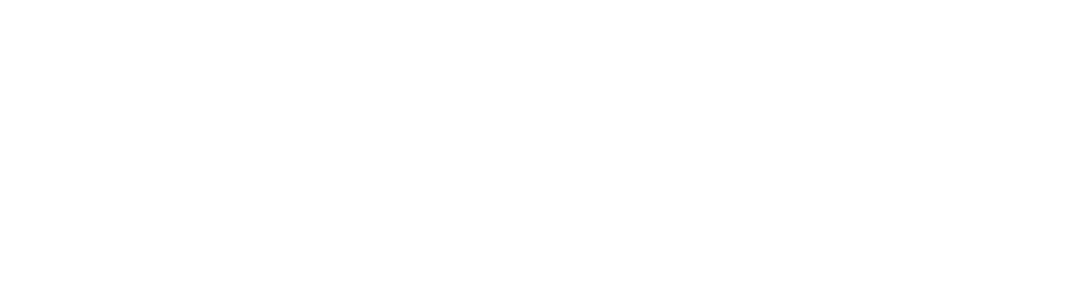
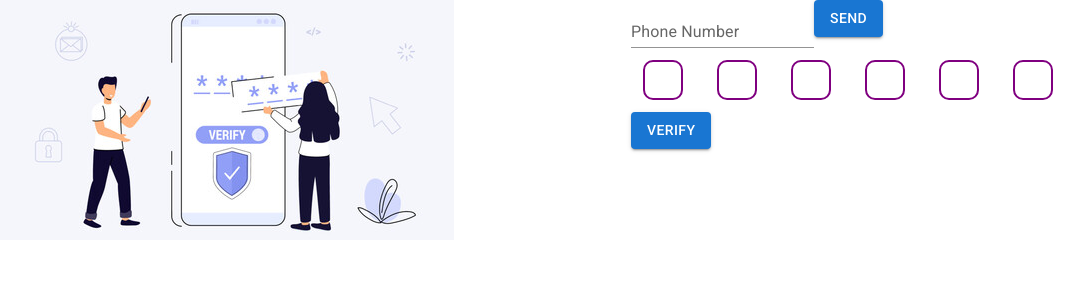
Before and after one commit to SankalpPyFever333/Floofy, a React (Create React App) app in the folder frontend/floofy/: page /GotoVerifyOtp in a window 1280 px wide. Before the commit this address had no page. Shown: the top 300 px of the page, without its empty margins (21-1105 px from the left). Built offline with nearby package versions, Linux system fonts and the light colour scheme.

Commit message:
added teh otp verification component and added firebase authentication

```diff
--- a/frontend/floofy/package.json
+++ b/frontend/floofy/package.json
@@ -13,11 +13,13 @@
     "animated": "^0.2.2",
     "axios": "^1.6.3",
     "bootstrap": "^5.3.2",
+    "firebase": "^10.7.2",
     "react": "^18.2.0",
     "react-bootstrap": "^2.9.2",
     "react-custom-scrollbars-2": "^4.5.0",
     "react-dom": "^18.2.0",
     "react-lottie": "^1.2.3",
+    "react-phone-number-input": "^3.3.9",
     "react-redux": "^9.0.4",
     "react-router-dom": "^6.21.1",
     "react-scripts": "5.0.1",
--- a/frontend/floofy/src/App.js
+++ b/frontend/floofy/src/App.js
@@ -5,6 +5,7 @@
 import Cart from './CartComponent/Cart';
 import LoginComponent from './AutherizationModule/LoginComponent';
 import ForgotPassword from './AutherizationModule/ForgotPassword';
+import VerifyOtpComp from './AutherizationModule/VerifyOtpComp';
 
 
 function App() {
@@ -17,7 +18,8 @@
           <Route path="/MainApp" element={<MainApp />} />
           <Route path="/GoToCart" element={<Cart />} />
           <Route path="/GotoForgotPassword" element={<ForgotPassword />} />
-          <Route path="/LoginPage" element={<LoginComponent/>} />
+          <Route path="/GotoVerifyOtp" element={<VerifyOtpComp />} />
+          <Route path="/LoginPage" element={<LoginComponent />} />
         </Routes>
       </BrowserRouter>
     </div>
--- a/frontend/floofy/src/AutherizationModule/ForgotPassword.jsx
+++ b/frontend/floofy/src/AutherizationModule/ForgotPassword.jsx
@@ -5,6 +5,9 @@
 import Button from '@mui/material/Button';
 import Swal from 'sweetalert2';
 import { useNavigate } from 'react-router-dom';
+import authentication from './firebase';
+import { RecaptchaVerifier, signInWithPhoneNumber } from "firebase/auth";
+import VerifyOtpComp from './VerifyOtpComp';
 
 function ForgotPassword() {
 
@@ -37,6 +40,35 @@
             }
       }
 
+      const generateRecaptchaVerifier = () => {
+            // creating a global instance of RecaptchaVerifier class.
+            window.recaptchaVerifier = new RecaptchaVerifier(
+                  authentication,
+                  "recaptchaContainer",
+                  {
+                        "size": "visible",
+
+                  }
+            );
+      }
+
+
+      const handleSendotp = async () => {
+            // console.log("handling the sendOtpClick")
+            if (phNumber.length === 13) {
+                  generateRecaptchaVerifier();
+                  let appVeifier = window.recaptchaVerifier;
+                  signInWithPhoneNumber(authentication, phNumber, appVeifier)
+                        .then((confirmationResult) => {
+                              window.confirmationResult = confirmationResult;
+                              console.log("recaptcha verified!! and navigating to verifyOTP" , confirmationResult);
+                        })
+                        .catch((error) => {
+                              console.log(error);
+                        })
+            }
+      }
+
       return (
             <div>
                   <div className="container-fluid">
@@ -59,9 +91,6 @@
                                                 noValidate
                                                 autoComplete="off"
                                           >
-                                                <TextField id="standard-basic" label="Phone Number" variant="standard" onChange={(phNumber) => {
-                                                      setPhNumber(phNumber.target.value)
-                                                }} />
                                                 <TextField id="standard-basic" label="Enter password" variant="standard" onChange={(newPsswrd) => {
                                                       setNewPassword(newPsswrd.target.value)
                                                 }} />
@@ -69,7 +98,8 @@
                                                       setNewConfirmPassword(cnfrmNewPsswrd.target.value)
                                                 }} />
                                           </Box>
-                                          <Button onClick={updateNewPasswordInDb} variant="contained">Login</Button>
+                                          <Button onClick={updateNewPasswordInDb} variant="contained">Update</Button>
+
                                     </div>
 
                               </div>
--- a/frontend/floofy/src/AutherizationModule/LoginComponent.jsx
+++ b/frontend/floofy/src/AutherizationModule/LoginComponent.jsx
@@ -85,7 +85,7 @@
 
       const handleForgotPsswrdClick = ()=>{
             // navigate to the component of forgot password.
-            navigate("/GotoForgotPassword")
+            navigate("/GotoVerifyOtp")
       }
 
 
--- /dev/null
+++ b/frontend/floofy/src/AutherizationModule/OtpVerification.css
@@ -0,0 +1,15 @@
+.otp-container {
+  display: flex;
+  gap: 10px;
+}
+
+.otpInputbox{
+  width: 40px;
+  height: 40px;
+  text-align: center;
+  border: 2px solid purple;
+  border-radius: 10px;
+  font-size: 16px;
+  outline: none;
+  margin-top: 20px;
+}
--- /dev/null
+++ b/frontend/floofy/src/AutherizationModule/VerifyOtpComp.jsx
@@ -0,0 +1,106 @@
+import React, { useState, useRef } from 'react';
+import './OtpVerification.css'; // Include a CSS file for styling
+import TextField from '@mui/material/TextField';
+import authentication from './firebase';
+import { RecaptchaVerifier, signInWithPhoneNumber } from "firebase/auth";
+import Button from '@mui/material/Button';
+import verifyOtp from "../Assets/OtpVerify1.jpg"
+
+const VerifyOtpComp = () => {
+      const [otp, setOtp] = useState(['', '', '', '', '', '']);
+      const [phNumber, setPhNumber] = useState('');
+      const inputRefs = useRef(new Array(6).fill(null).map(() => React.createRef()));
+
+      const handleChange = (index, value) => {
+            if (!isNaN(value) && value.length <= 1) {
+                  const newOtp = [...otp];
+                  newOtp[index] = value;
+                  setOtp(newOtp);
+
+                  // Move to the next input
+                  if (value !== '' && index < otp.length - 1) {
+                        inputRefs.current[index + 1].current.focus();
+                  }
+            }
+      };
+
+      const handleKeyDown = (index, event) => {
+            // Move to the previous input on backspace if the input is empty
+            if (event.key === 'Backspace' && index > 0 && otp[index] === '') {
+                  inputRefs.current[index - 1].current.focus();
+            }
+      };
+
+      const generateRecaptchaVerifier = () => {
+            // creating a global instance of RecaptchaVerifier class.
+            window.recaptchaVerifier = new RecaptchaVerifier(
+                  authentication,
+                  "recaptchaContainer",
+                  {
+                        "size": "visible",
+
+                  }
+            );
+      }
+
+
+      const handleSendotp = async () => {
+            // console.log("handling the sendOtpClick")
+            if (phNumber.length === 13) {
+                  generateRecaptchaVerifier();
+                  let appVeifier = window.recaptchaVerifier;
+                  signInWithPhoneNumber(authentication, phNumber, appVeifier)
+                        .then((confirmationResult) => {
+                              window.confirmationResult = confirmationResult;
+                              console.log("recaptcha verified!! and navigating to verifyOTP", confirmationResult);
+                        })
+                        .catch((error) => {
+                              console.log(error);
+                        })
+            }
+      }
+
+      const handleVerifyOtp = ()=>{
+
+      }
+
+
+      return (
+            <div>
+                  <div className="container-fluid">
+                        <div className="row">
+                              <div className="col-sm-6">
+                                    <img src= {verifyOtp} alt="VerifyOtp" />
+                              </div>
+                              <div className="col-sm-6">
+                                    <TextField id="standard-basic" inputProps={{ maxLength: 13 }} label="Phone Number" variant="standard" onChange={(phNumber) => {
+                                          setPhNumber(phNumber.target.value)
+                                    }} />
+                                    <Button onClick={handleSendotp} variant="contained">Send</Button>
+                                    <div className="otp-container">
+                                          {otp.map((digit, index) => (
+                                                <input
+                                                      key={index}
+                                                      ref={inputRefs.current[index]}
+                                                      type="text"
+                                                      maxLength="1"
+                                                      value={digit}
+                                                      style={{margin:"12px"}}
+                                                      className='otpInputbox'
+                                                      onChange={(e) => handleChange(index, e.target.value)}
+                                                      onKeyDown={(e) => handleKeyDown(index, e)}
+                                                />
+                                          ))}
+                                    </div>
+                                    <Button onClick={handleVerifyOtp} variant="contained">Verify</Button>
+                                    <div id="recaptchaContainer">
+                                          {/* recaptcha will be displayed in this div. */}
+                                    </div>
+                              </div>
+                        </div>
+                  </div>
+            </div>
+      );
+};
+
+export default VerifyOtpComp;
--- /dev/null
+++ b/frontend/floofy/src/AutherizationModule/firebase.js
@@ -0,0 +1,18 @@
+import { initializeApp } from "firebase/app";
+import {getAuth} from "firebase/auth";
+
+// Your web app's Firebase configuration
+const firebaseConfig = {
+  apiKey: "AIzaSyD0zO-9ntw6m22eoiaYataRDUINqDR-4Vs",
+  authDomain: "floofy-c3cd0.firebaseapp.com",
+  projectId: "floofy-c3cd0",
+  storageBucket: "floofy-c3cd0.appspot.com",
+  messagingSenderId: "767489452111",
+  appId: "1:767489452111:web:20b1200bcaf5eed299a23a",
+};
+
+// Initialize Firebase
+const app = initializeApp(firebaseConfig);
+
+const authentication = getAuth(app)
+export default authentication;
```
Also changed, not shown: frontend/floofy/src/Assets/OtpVerify1.jpg (added), 1 other file (tests, documents, lock files or other folders).
